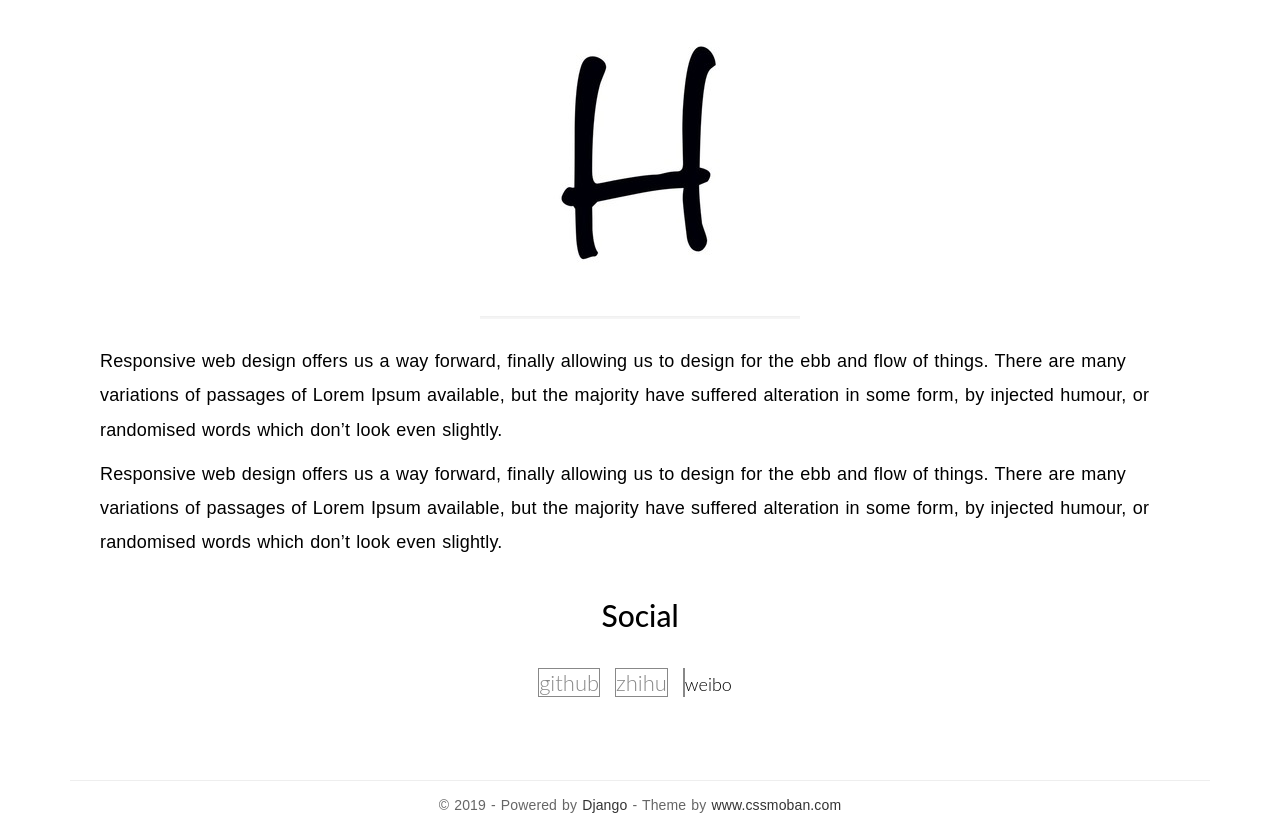
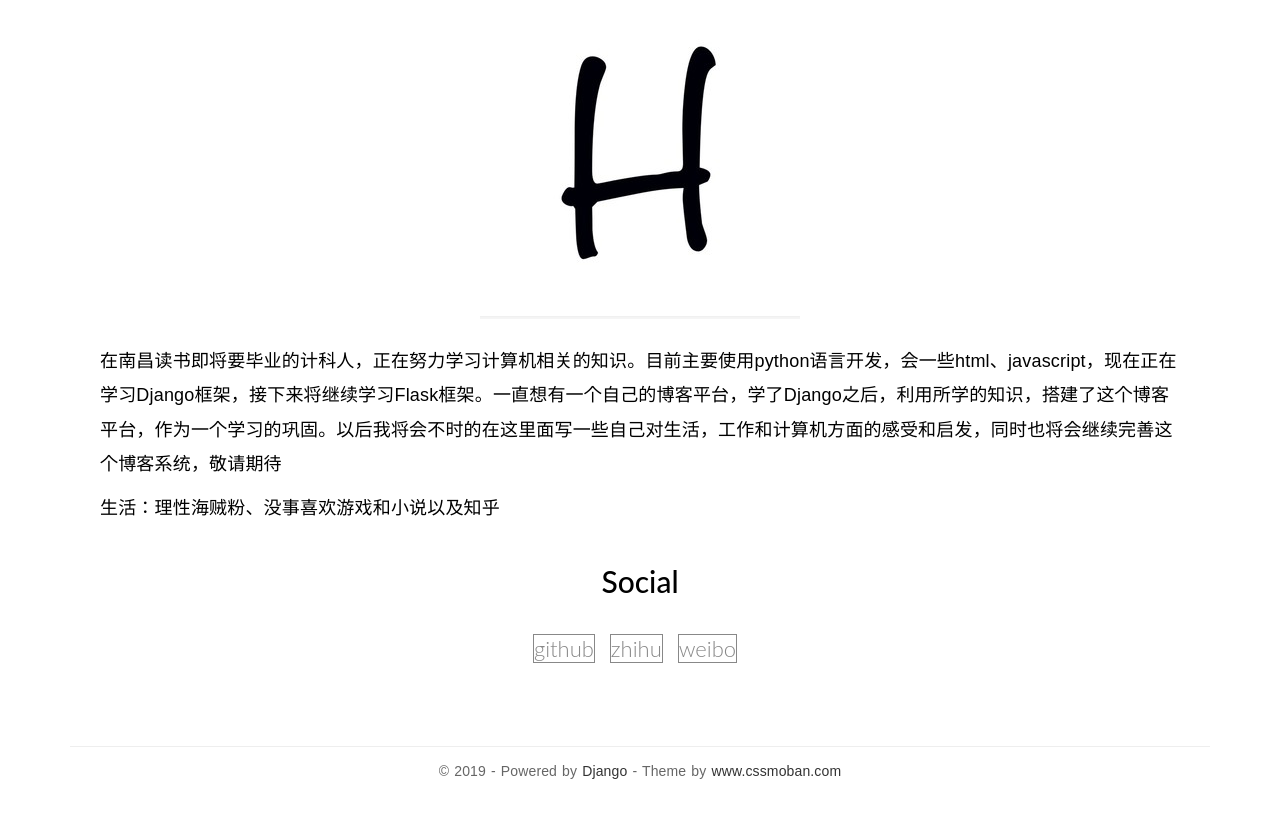
Before and after one commit to MrSilvers/myblog, a Django app: page /about/ in a window 1280 px wide. Shown: the part 211-1047 px from the top of the page. After the commit the page ends 990 px from the top, so only its background shows below. Run offline with Django 3.2, Linux system fonts and the light colour scheme; some libraries are stand-ins or nearby versions.

Commit message:
添加title显示和aboutme的修改，增加了shortcut icon

```diff
--- a/templates/blog/about.html
+++ b/templates/blog/about.html
@@ -1,4 +1,5 @@
 {% extends 'blog/base.html' %}
+{% block title %}关于|silvers.xyz{% endblock title %}
 {% load staticfiles %}
 {% block content %}
 		<div class="content-body">
@@ -11,14 +12,15 @@
 								<figure class="img-responsive-center">
 									<img class="img-responsive" src="{% static 'blog/img/aboutme.JPG' %}" alt="Developer Image">
 								</figure>
-								<p>Responsive web design offers us a way forward, finally allowing us to design for the ebb and flow of things. There are many variations of passages of Lorem Ipsum available, but the majority have suffered alteration in some form, by injected humour, or randomised words which don’t look even slightly.</p>
-								<p>Responsive web design offers us a way forward, finally allowing us to design for the ebb and flow of things. There are many variations of passages of Lorem Ipsum available, but the majority have suffered alteration in some form, by injected humour, or randomised words which don’t look even slightly.</p>
+								<p>在南昌读书即将要毕业的计科人，正在努力学习计算机相关的知识。目前主要使用python语言开发，会一些html、javascript，现在正在学习Django框架，接下来将继续学习Flask框架。一直想有一个自己的博客平台，学了Django之后，利用所学的知识，搭建了这个博客平台，作为一个学习的巩固。以后我将会不时的在这里面写一些自己对生活，工作和计算机方面的感受和启发，同时也将会继续完善这个博客系统，敬请期待</p>
+
+								<p>生活：理性海贼粉、没事喜欢游戏和小说以及知乎</p>
 								<div class="height-40px"></div>
 								<h2 class="title text-center">Social</h2>
 								<ul class="social">
 								    <li><a href="https://github.com/MrSilvers/" target="_blank">github</a></li>
 									<li><a href="https://www.zhihu.com/people/san-du-53/activities" target="_blank">zhihu</a></li>
-									<li><a href="https://weibo.com/u/5794633582" target='_blank'></a>weibo</li>
+									<li><a href="https://weibo.com/u/5794633582" target='_blank'>weibo</a></li>
 								</ul>
 							</div>
 						</article>
--- a/templates/blog/base.html
+++ b/templates/blog/base.html
@@ -16,7 +16,7 @@
     <link rel="stylesheet" href="{% static 'blog/css/pace.css' %}">
     <link rel="stylesheet" href="{% static 'blog/css/custom.css' %}">
     <link rel="stylesheet" href="{% static 'blog/css/highlights/github.css' %}">
-
+    <link rel="shortcut icon" href="{% static 'blog/img/H.jpg' %}">
     <!-- js -->
     <!--<script src="{% static 'blog/js/jquery-2.1.3.min.js' %}"></script>-->
     <!--<script src="{% static 'blog/js/bootstrap.min.js' %}"></script>-->
--- a/templates/blog/blog.html
+++ b/templates/blog/blog.html
@@ -1,4 +1,5 @@
 {% extends 'blog/base.html' %}
+{% block title %}博客|silvers.xyz{% endblock title %}
 {% block content %}
 
 		<div class="content-body">
@@ -16,7 +17,7 @@
 
 									<span class="post-date"><a href="#"><time class="entry-date" datetime="2012-11-09T23:15:57+00:00">{{ post.timestamp }}</time></a></span>
 
-									<span class="comments-link"><a href="">4 Comments</a></span>
+									<!--<span class="comments-link"><a href="">4 Comments</a></span>-->
 									<span class="views-count"><a>{{post.views}} 阅读</a></span>
 								</div>
 							</header>
--- a/templates/blog/index.html
+++ b/templates/blog/index.html
@@ -1,4 +1,5 @@
 {% extends 'blog/main.html' %}
+{% block title %}首页|silvers.xyz{% endblock title%}
 {% block blog %}
               {% for post in posts %}
                 <article class="post post-{{ post.id }}">
--- a/templates/blog/main.html
+++ b/templates/blog/main.html
@@ -1,4 +1,5 @@
 {% extends 'blog/base.html' %}
+
 {% block content %}
 <div class="content-body">
     <div class="container">
```
Also changed, not shown: templates/blog/detail.html (+9 -0 lines).
